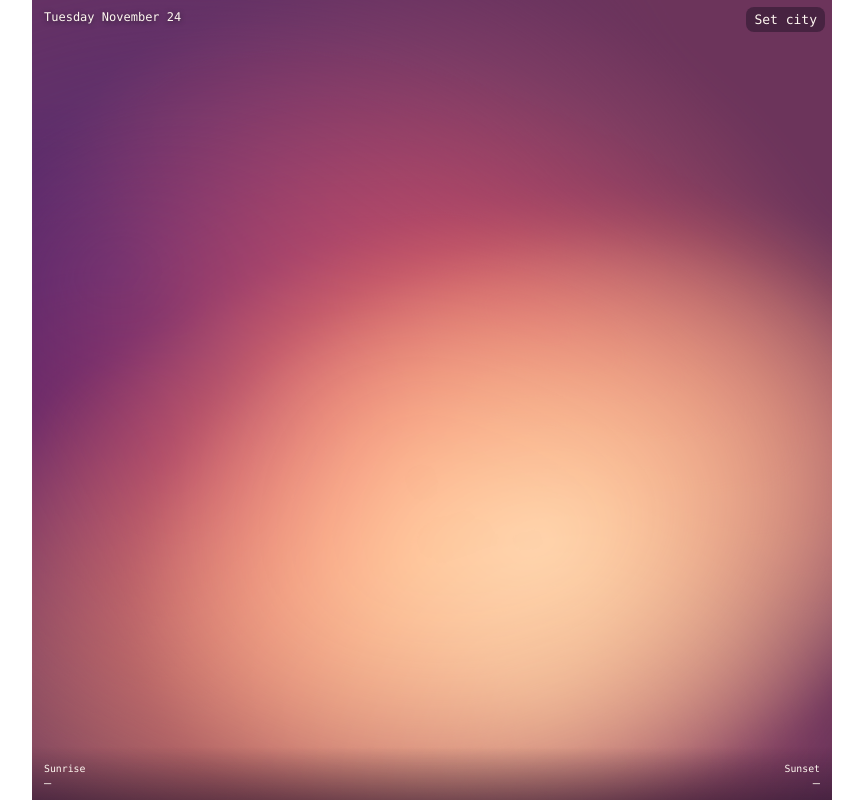
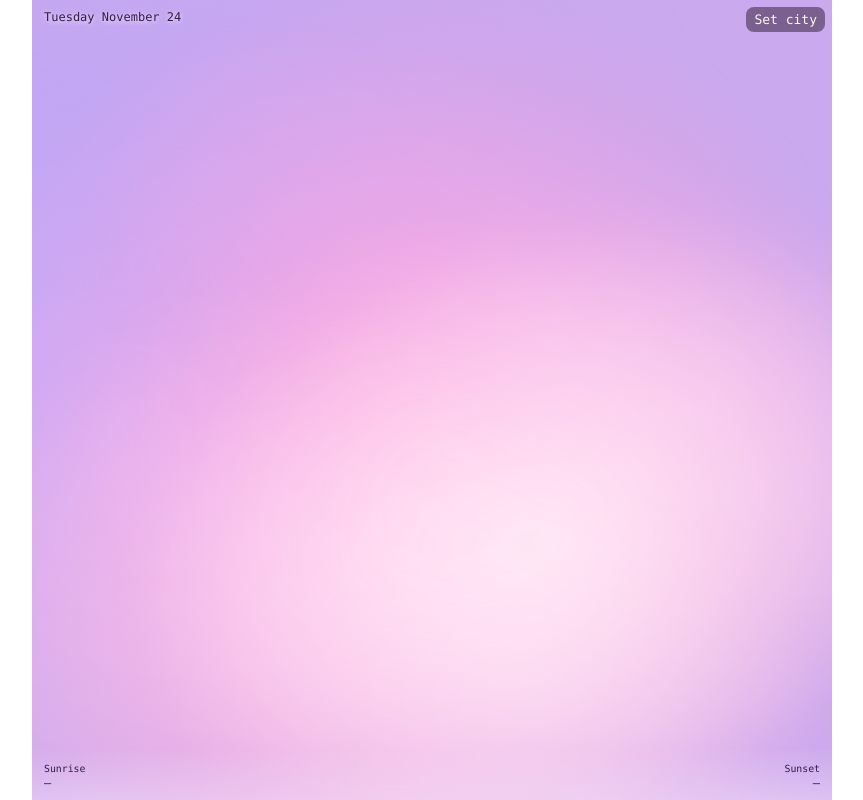
Before and after one commit to karinaxyz/daily-writing-mood-lamp, a plain HTML site: page index.html in a window 1280 px wide. Shown: the whole page, without its empty margins (208-1071 px from the left). Drawn offline with Linux system fonts and the light colour scheme.

Commit message:
Brighten mood lamp with pastel sunset colors

```diff
--- a/index.html
+++ b/index.html
@@ -9,9 +9,9 @@
   .lamp {
     position: relative; isolation: isolate; overflow: hidden;
     width: min(100vw, 100dvh); aspect-ratio: 1; margin-inline: auto;
-    background: #392448;
-    --base: #6c345b; --plum: #592d72; --rose: #df676f;
-    --amber: #ffae70; --light: #ffd2aa; --haze: 0;
+    background: #cba9ee;
+    --base: #cba9ee; --plum: #bda4f6; --rose: #ff9fd4;
+    --amber: #ffc0e4; --light: #ffe5f4; --haze: 0;
   }
   button { font: inherit; color: inherit; cursor: pointer; }
   .surface {
@@ -56,7 +56,8 @@
   .edge {
     position: absolute; inset: auto 0 0; display: flex; justify-content: space-between;
     padding: 16px 12px 10px; pointer-events: none;
-    background: linear-gradient(transparent, rgb(33 17 38 / 48%));
+    color: #302043;
+    background: linear-gradient(transparent, rgb(255 243 253 / 34%));
     font-size: clamp(9px, 4vmin, 12px); font-variant-numeric: tabular-nums;
   }
   .solar { display: grid; gap: 2px; }
@@ -65,7 +66,7 @@
   .date {
     position: absolute; top: 10px; left: 12px; right: 72px;
     font-size: clamp(9px, 4vmin, 12px); text-wrap: balance;
-    text-shadow: 0 1px 5px #332337; pointer-events: none;
+    color: #302043; text-shadow: 0 1px 5px #fae8ff; pointer-events: none;
   }
   .settings {
     position: absolute; top: 7px; right: 7px; border: 0; border-radius: 8px;
@@ -114,10 +115,10 @@
   const dateLabel = document.querySelector('#date');
   const storageKey = 'daily-writing-mood-lamp-city';
   const palettes = {
-    dawn: ['#694668', '#75558c', '#db7d8e', '#f5aa82', '#ffe0b7'],
-    day: ['#845269', '#93648e', '#ed8891', '#ffc48e', '#ffe2ae'],
-    dusk: ['#6c345b', '#592d72', '#df676f', '#ffae70', '#ffd2aa'],
-    night: ['#231b3c', '#3e2c64', '#9e557b', '#ca756a', '#f2aa87'],
+    dawn: ['#dac4f5', '#c5b6f5', '#f6aedd', '#ffd1e9', '#fff0f5'],
+    day: ['#e1ccfa', '#cec2fa', '#ffb4de', '#ffcee9', '#fff2fa'],
+    dusk: ['#cba9ee', '#bda4f6', '#ff9fd4', '#ffc0e4', '#ffe5f4'],
+    night: ['#a48bc9', '#b5a1e2', '#e995cf', '#f3afd9', '#ffdaed'],
   };
   const colorProperties = ['--base', '--plum', '--rose', '--amber', '--light'];
   let locationChoice;
```
